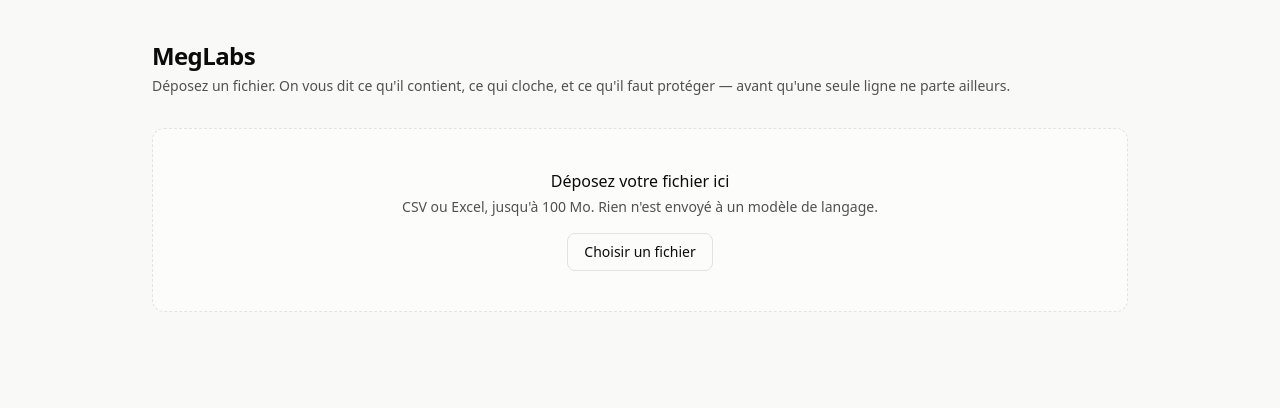
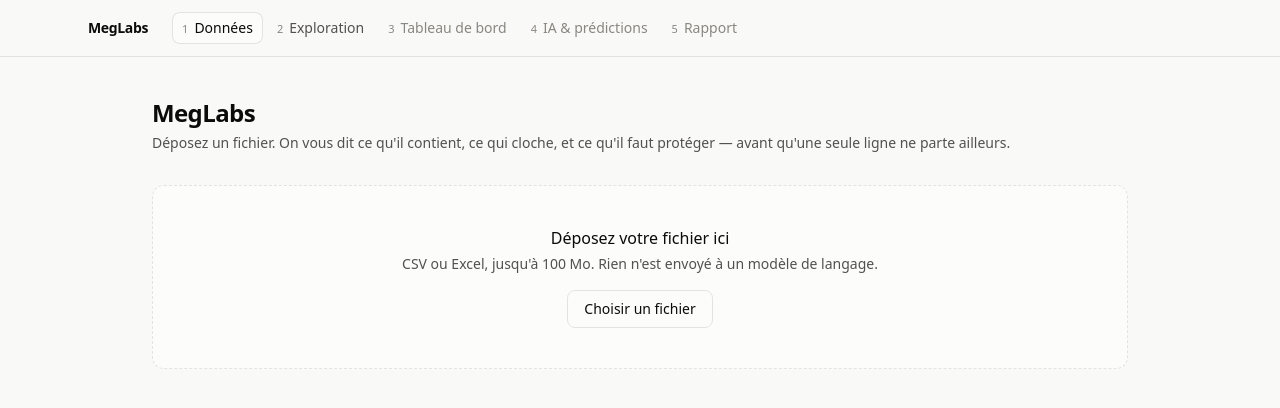
Before and after one commit to MegLabsHetic/meglabs, a Next.js app in the folder frontend/: page / in a window 1280 px wide. Shown: the top 408 px of the page. Built offline with nearby package versions, Linux system fonts and the light colour scheme; no server answers.

Commit message:
feat(frontend): add the five step journey navigation

```diff
--- a/frontend/src/app/layout.tsx
+++ b/frontend/src/app/layout.tsx
@@ -1,4 +1,8 @@
 import type { Metadata } from "next";
+
+import { Navigation } from "@/components/Navigation";
+import { FournisseurAtelier } from "@/lib/atelier";
+
 import "./globals.css";
 
 export const metadata: Metadata = {
@@ -11,7 +15,12 @@
 }: Readonly<{ children: React.ReactNode }>) {
   return (
     <html lang="fr">
-      <body>{children}</body>
+      <body>
+        <FournisseurAtelier>
+          <Navigation />
+          {children}
+        </FournisseurAtelier>
+      </body>
     </html>
   );
 }
--- /dev/null
+++ b/frontend/src/components/Navigation.tsx
@@ -0,0 +1,99 @@
+/**
+ * Le parcours en cinq étapes.
+ *
+ * Les étapes non livrées sont affichées mais désactivées, avec le sprint attendu.
+ * Les masquer laisserait croire que le produit s'arrête là ; les faire cliquer sur
+ * une maquette vide serait pire.
+ */
+"use client";
+
+import Link from "next/link";
+import { usePathname } from "next/navigation";
+
+import { useAtelier } from "@/lib/atelier";
+import { ETAPES } from "@/lib/parcours";
+
+export function Navigation() {
+  const chemin = usePathname();
+  const { espace, fichier } = useAtelier();
+
+  return (
+    <header
+      className="sticky top-0 z-20 border-b backdrop-blur"
+      style={{
+        borderColor: "var(--bordure)",
+        background: "color-mix(in oklab, var(--plan) 88%, transparent)",
+      }}
+    >
+      <div className="mx-auto flex max-w-6xl flex-wrap items-center gap-x-6 gap-y-2 px-6 py-3">
+        <Link href="/" className="text-sm font-semibold tracking-tight">
+          MegLabs
+        </Link>
+
+        <nav className="flex flex-wrap items-center gap-1">
+          {ETAPES.map((etape, rang) => {
+            const actif = chemin === etape.chemin;
+            const contenu = (
+              <span className="flex items-baseline gap-1.5">
+                <span
+                  className="chiffres-alignes text-[11px]"
+                  style={{ color: "var(--ink-muted)" }}
+                >
+                  {rang + 1}
+                </span>
+                {etape.titre}
+              </span>
+            );
+
+            if (!etape.disponible) {
+              return (
+                <span
+                  key={etape.chemin}
+                  title={`Disponible au ${etape.attendu} — ${etape.resume}`}
+                  className="cursor-not-allowed rounded-lg px-2.5 py-1.5 text-sm"
+                  style={{ color: "var(--ink-muted)" }}
+                >
+                  {contenu}
+                </span>
+              );
+            }
+
+            return (
+              <Link
+                key={etape.chemin}
+                href={etape.chemin}
+                title={etape.resume}
+                aria-current={actif ? "page" : undefined}
+                className="rounded-lg px-2.5 py-1.5 text-sm transition-colors"
+                style={{
+                  background: actif ? "var(--surface-1)" : "transparent",
+                  color: actif ? "var(--ink-1)" : "var(--ink-2)",
+                  boxShadow: actif ? "inset 0 0 0 1px var(--bordure)" : undefined,
+                }}
+              >
+                {contenu}
+              </Link>
+            );
+          })}
+        </nav>
+
+        {espace && (
+          <div
+            className="ml-auto flex min-w-0 items-baseline gap-2 text-xs"
+            style={{ color: "var(--ink-2)" }}
+          >
+            <span className="truncate">{espace.nom}</span>
+            {fichier && (
+              <>
+                <span aria-hidden style={{ color: "var(--ink-muted)" }}>
+                  ·
+                </span>
+                <span className="truncate font-medium">{fichier.nom}</span>
+              </>
+            )}
+          </div>
+        )}
+      </div>
+    </header>
+  );
+}
```
